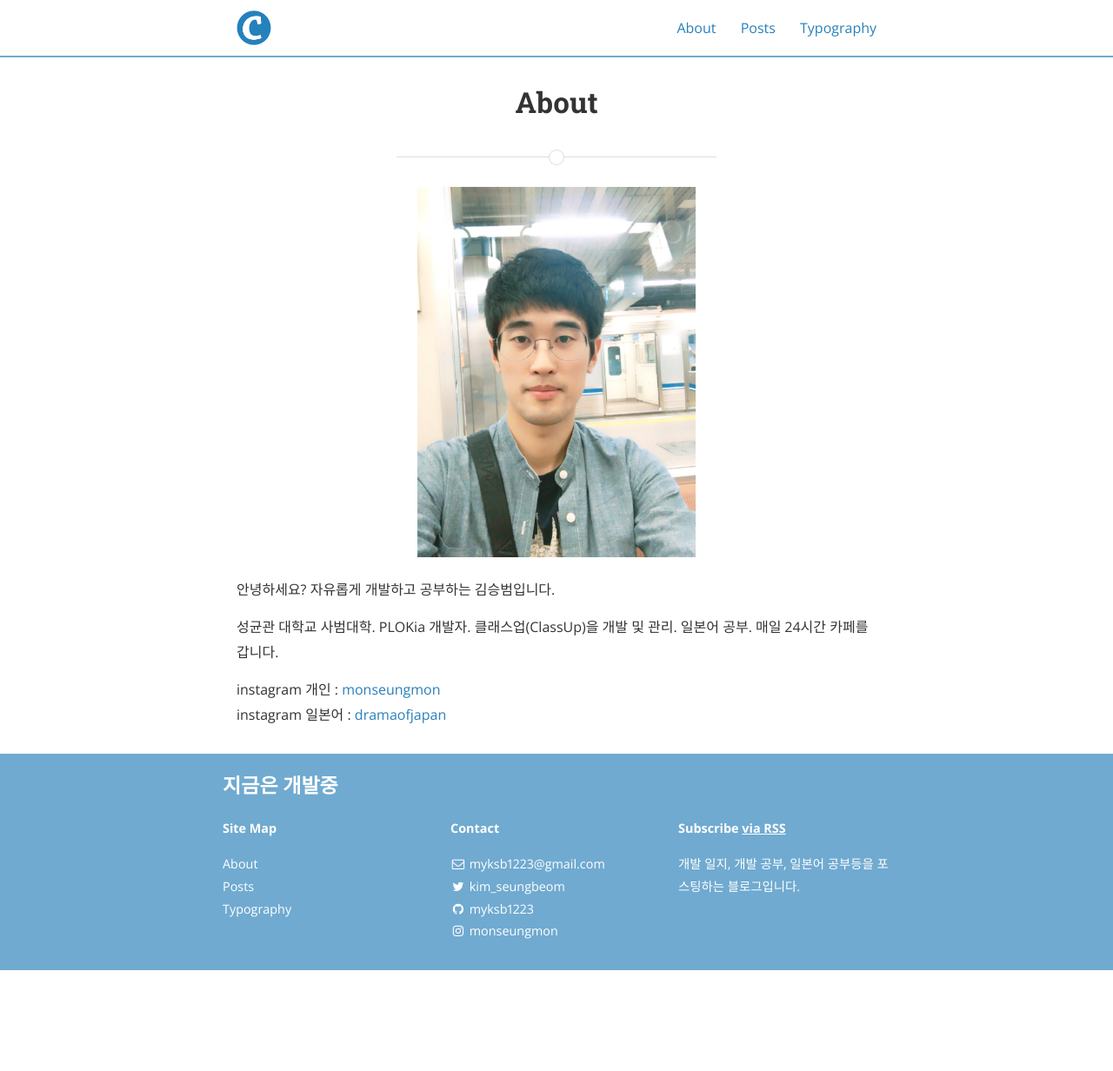
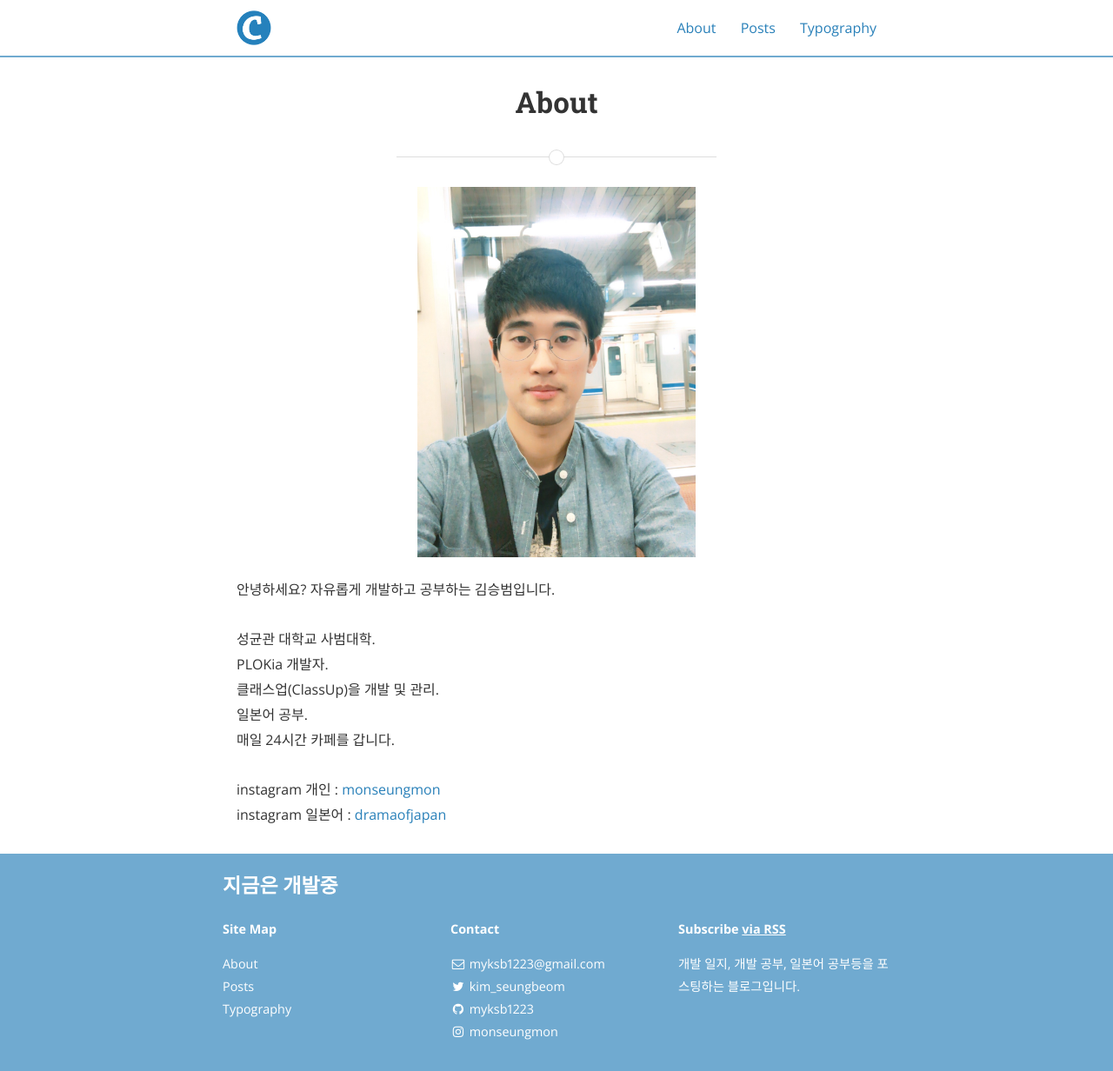
Before and after one commit to myksb1223/myksb1223.github.io, a Jekyll site: the page built from about.md, in a window 1280 px wide. Shown: the whole page at 87% size. Built offline with Jekyll 4.4.1, drawn with Linux system fonts in a browser that asks for light colours; nearby versions of some CDN libraries; before the commit the page ends 1116 px from its top, so only the background shows below that.

Commit message:
Update profile

```diff
--- a/about.md
+++ b/about.md
@@ -6,13 +6,13 @@ permalink: /about/
 
 <img src="{{ site.baseurl }}/assets/profile_image.jpg" title="Profile Picture" class="profile">
 
-안녕하세요? 자유롭게 개발하고 공부하는 김승범입니다.
-
-성균관 대학교 사범대학.
-PLOKia 개발자.
-클래스업(ClassUp)을 개발 및 관리.
-일본어 공부.
-매일 24시간 카페를 갑니다.
-
-instagram 개인 : [monseungmon](https://www.instagram.com/monseungmon/)
+안녕하세요? 자유롭게 개발하고 공부하는 김승범입니다.<br>
+<br>
+성균관 대학교 사범대학.<br>
+PLOKia 개발자.<br>
+클래스업(ClassUp)을 개발 및 관리.<br>
+일본어 공부.<br>
+매일 24시간 카페를 갑니다.<br>
+<br>
+instagram 개인 : [monseungmon](https://www.instagram.com/monseungmon/)<br>
 instagram 일본어 : [dramaofjapan](https://www.instagram.com/dramaofjapan/)
```
